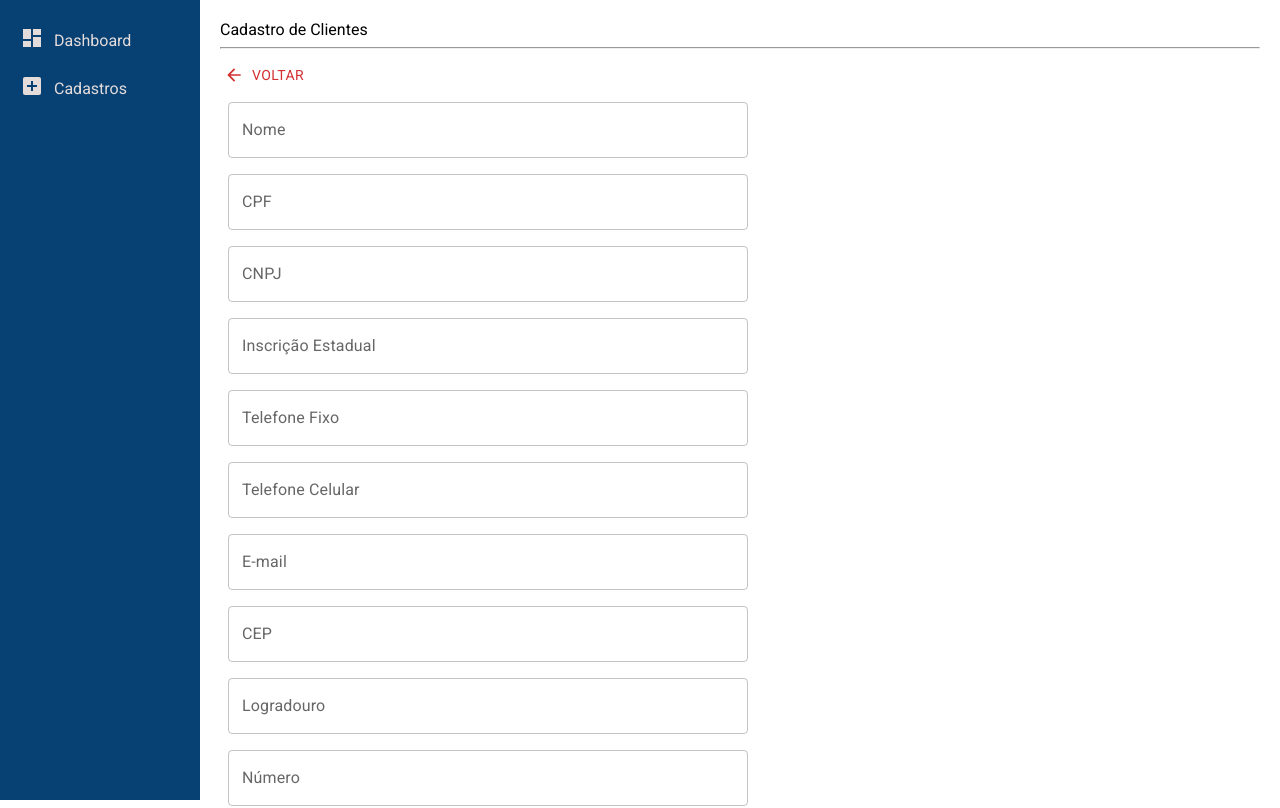
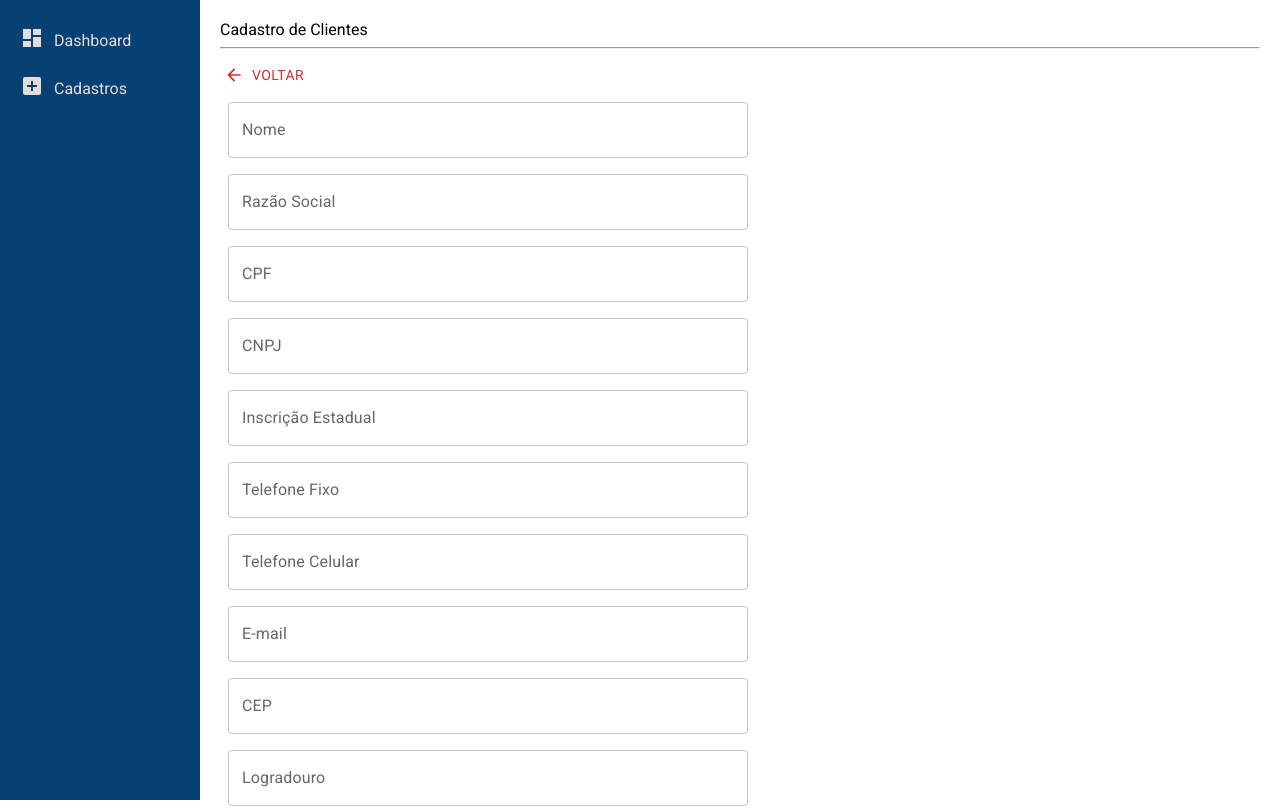
Before and after one commit to HenriqueOPeixoto/app-kodyak, a React (Vite) app in the folder frontend-kodyak/: page /cadastros/novo_cliente in a window 1280 px wide. Shown: the top 808 px of the page. Built offline with nearby package versions, Linux system fonts and the light colour scheme; no server answers.

Commit message:
Criar campo razao social

```diff
--- a/frontend-kodyak/src/components/Cadastros/Clientes.tsx
+++ b/frontend-kodyak/src/components/Cadastros/Clientes.tsx
@@ -204,6 +204,13 @@ export default function Clientes() {
           value={nome}
           onChange={event => setNome(event.target.value)}
         />
+        <TextField
+          id="txtRazaoSocial"
+          label="Razão Social"
+          defaultValue=""
+          value={razaoSocial}
+          onChange={event => setRazaoSocial(event.target.value)}
+        />
         <PatternFormat
           id="txtCpf"
           label="CPF"
```
